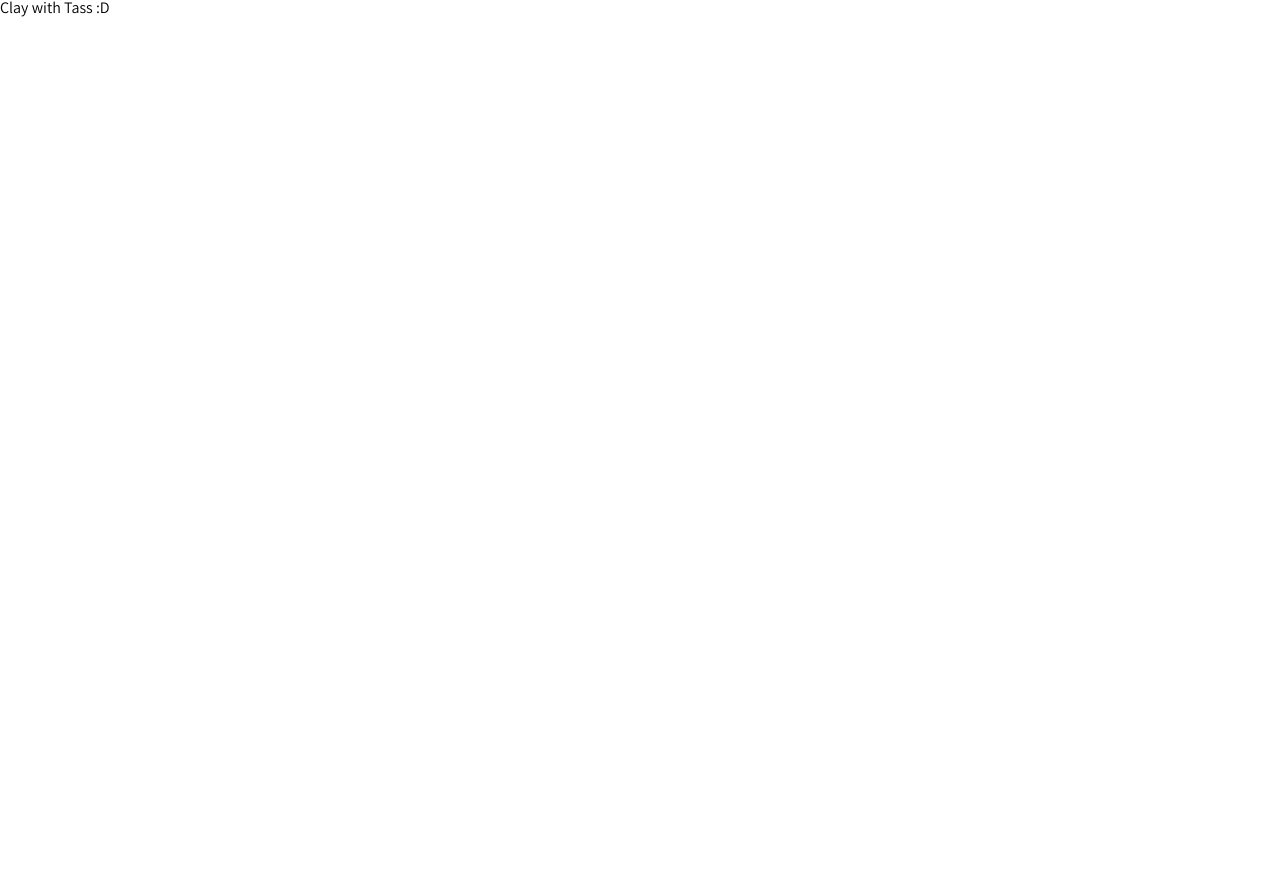
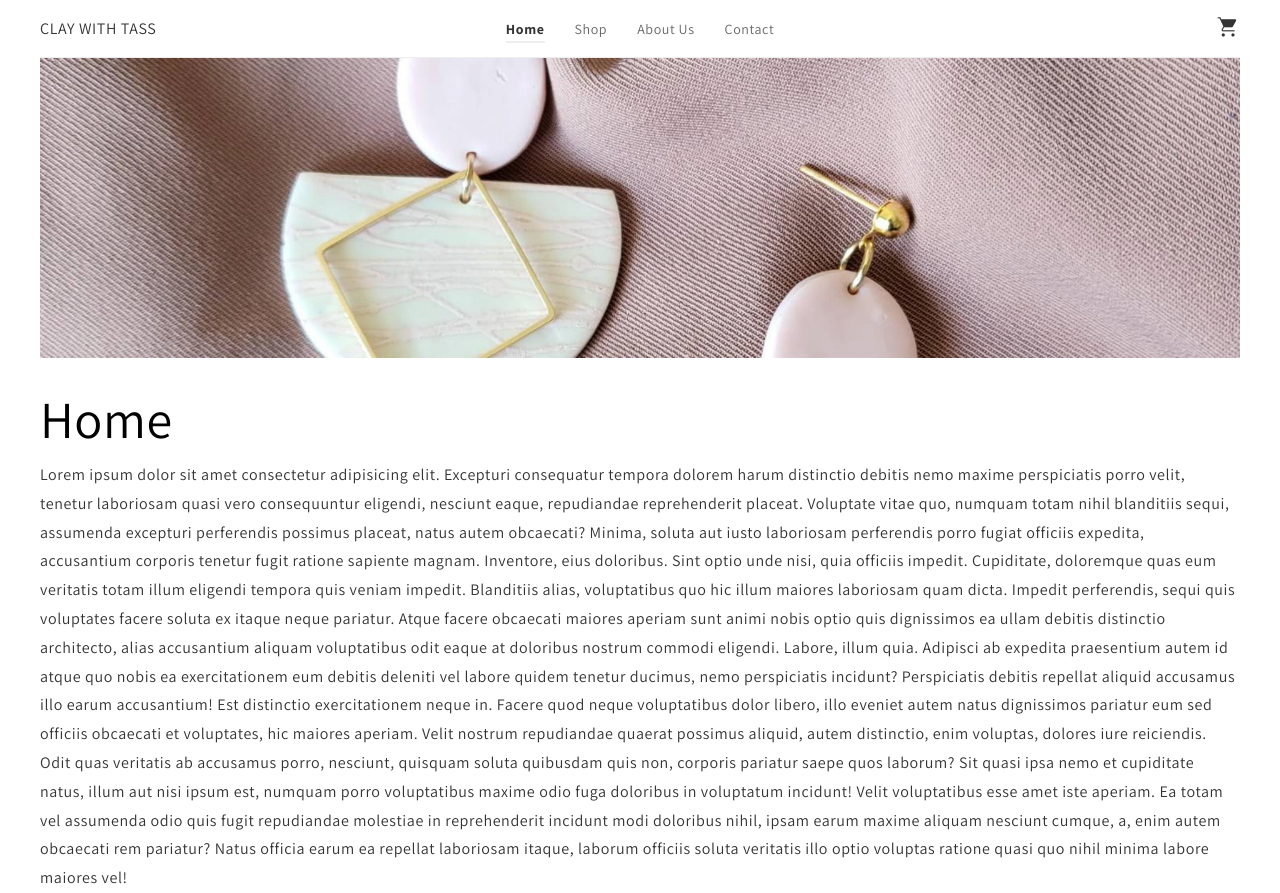
Before and after one commit to ChrisBeddome/animatrium_studio, a Next.js app: page / in a window 1280 px wide. Before the commit the page ends 800 px from the top, so only its background shows below. Built offline with nearby package versions, Linux system fonts and the light colour scheme.

Commit message:
page and header setup

```diff
--- /dev/null
+++ b/components/Header/Header.js
@@ -0,0 +1,36 @@
+import styles from "./Header.module.scss";
+import Link from "next/link";
+import { useRouter } from "next/router";
+
+export default function Header({ pages }) {
+  return (
+    <header className={styles.header}>
+      <div>CLAY WITH TASS</div>
+      <nav className={styles.navigation}>
+        <ul>
+          {pages.map((page) => {
+            return (
+              <li key={page.path} className={getLiStyles(page.path)}>
+                <Link href={page.path}>
+                  <a><span>{page.text}</span></a>
+                </Link>
+              </li>
+            );
+          })}
+        </ul>
+      </nav>
+      <nav className={styles["secondary-navigation"]}>
+        <ul>
+          <li>
+            <span className="material-symbols-outlined">shopping_cart</span>
+          </li>
+        </ul>
+      </nav>
+    </header>
+  );
+}
+
+function getLiStyles(path) {
+  const router = useRouter();
+  return router.pathname === path ? styles["current-page"] : null;
+}
--- /dev/null
+++ b/components/Header/Header.module.scss
@@ -0,0 +1,47 @@
+.header {
+  width: 100%;
+  display: flex;
+  align-items: center;
+  justify-content: space-between;
+  padding: 15px 0;
+  border-bottom: 1px solid #eee;
+  > * {
+    flex: 1;
+  }
+  .navigation {
+    text-align: center;
+    font-size: 14px;
+    ul {
+      li {
+        color: #666;
+        display: inline-block;
+        a {
+          padding: 0 15px;
+          span {
+            border-bottom: 2px solid transparent;
+            transition: border 100ms ease-in-out;
+            padding-bottom: 3px;
+          }
+        }
+        &:hover,
+        &.current-page {
+          color: #333;
+          span {
+            border-color: #EEE;
+          }
+        }
+        &.current-page {
+          font-weight: bold;
+        }
+      }
+    }
+  }
+  .secondary-navigation {
+    text-align: right;
+    ul {
+      li {
+        display: inline;
+      }
+    }
+  }
+}
--- a/components/layouts/Default.js
+++ b/components/layouts/Default.js
@@ -1,3 +1,32 @@
+import styles from "./Default.module.scss";
+import Header from "/components/Header/Header";
+
+const pages = [
+  {
+    path: "/",
+    text: "Home"
+  },
+  {
+    path: "/shop",
+    text: "Shop"
+  },
+  {
+    path: "/about",
+    text: "About Us"
+  },
+  {
+    path: "/contact",
+    text: "Contact"
+  },
+];
+
 export default function Layout({ children }) {
-  return <main>{children}</main>;
+  return (
+    <>
+      <div className={styles["main-container"]}>
+        <Header pages={pages} />
+        <main>{children}</main>
+      </div>
+    </>
+  );
 }
--- a/components/layouts/Default.module.scss
+++ b/components/layouts/Default.module.scss
@@ -0,0 +1,9 @@
+.main-container {
+  width: 100%;
+  max-width: 1200px;
+  margin: auto;
+
+  main {
+    padding-top: 35px;
+  }
+}
--- /dev/null
+++ b/pages/contact.js
@@ -0,0 +1,3 @@
+export default function ContactPage({ }) {
+  return <h1>Contact</h1>
+}
--- a/pages/index.js
+++ b/pages/index.js
@@ -1,3 +1,50 @@
-export default function HomePage({ }) {
-  return <div>Clay with Tass :D</div>
+import Image from "next/image";
+import styles from "./index.module.scss";
+
+export default function HomePage({}) {
+  return (
+    <div className={styles["home-page"]}>
+      <div className={styles.hero}>
+        <Image src="/images/hero.jpg" width="1200" height="300" />
+      </div>
+      <br />
+      <br />
+      <h1>Home</h1>
+      <p>
+        Lorem ipsum dolor sit amet consectetur adipisicing elit. Excepturi
+        consequatur tempora dolorem harum distinctio debitis nemo maxime
+        perspiciatis porro velit, tenetur laboriosam quasi vero consequuntur
+        eligendi, nesciunt eaque, repudiandae reprehenderit placeat. Voluptate
+        vitae quo, numquam totam nihil blanditiis sequi, assumenda excepturi
+        perferendis possimus placeat, natus autem obcaecati? Minima, soluta aut
+        iusto laboriosam perferendis porro fugiat officiis expedita, accusantium
+        corporis tenetur fugit ratione sapiente magnam. Inventore, eius
+        doloribus. Sint optio unde nisi, quia officiis impedit. Cupiditate,
+        doloremque quas eum veritatis totam illum eligendi tempora quis veniam
+        impedit. Blanditiis alias, voluptatibus quo hic illum maiores laboriosam
+        quam dicta. Impedit perferendis, sequi quis voluptates facere soluta ex
+        itaque neque pariatur. Atque facere obcaecati maiores aperiam sunt animi
+        nobis optio quis dignissimos ea ullam debitis distinctio architecto,
+        alias accusantium aliquam voluptatibus odit eaque at doloribus nostrum
+        commodi eligendi. Labore, illum quia. Adipisci ab expedita praesentium
+        autem id atque quo nobis ea exercitationem eum debitis deleniti vel
+        labore quidem tenetur ducimus, nemo perspiciatis incidunt? Perspiciatis
+        debitis repellat aliquid accusamus illo earum accusantium! Est
+        distinctio exercitationem neque in. Facere quod neque voluptatibus dolor
+        libero, illo eveniet autem natus dignissimos pariatur eum sed officiis
+        obcaecati et voluptates, hic maiores aperiam. Velit nostrum repudiandae
+        quaerat possimus aliquid, autem distinctio, enim voluptas, dolores iure
+        reiciendis. Odit quas veritatis ab accusamus porro, nesciunt, quisquam
+        soluta quibusdam quis non, corporis pariatur saepe quos laborum? Sit
+        quasi ipsa nemo et cupiditate natus, illum aut nisi ipsum est, numquam
+        porro voluptatibus maxime odio fuga doloribus in voluptatum incidunt!
+        Velit voluptatibus esse amet iste aperiam. Ea totam vel assumenda odio
+        quis fugit repudiandae molestiae in reprehenderit incidunt modi
+        doloribus nihil, ipsam earum maxime aliquam nesciunt cumque, a, enim
+        autem obcaecati rem pariatur? Natus officia earum ea repellat laboriosam
+        itaque, laborum officiis soluta veritatis illo optio voluptas ratione
+        quasi quo nihil minima labore maiores vel!
+      </p>
+    </div>
+  );
 }
--- a/pages/index.module.scss
+++ b/pages/index.module.scss
@@ -0,0 +1,5 @@
+.home-page {
+  .hero {
+    margin-top: -35px;
+  }
+}
--- /dev/null
+++ b/pages/shop.js
@@ -0,0 +1,3 @@
+export default function ShopPage({ }) {
+  return <h1>Shop</h1>
+}
--- a/styles/global.scss
+++ b/styles/global.scss
@@ -1,19 +1,24 @@
 .material-symbols-outlined {
-  font-variation-settings:
-  'FILL' 1,
-  'wght' 300,
-  'GRAD' 0,
-  'opsz' 48
+  font-variation-settings: "FILL" 1, "wght" 300, "GRAD" 0, "opsz" 48;
 }
 
-body, html {
+body,
+html {
+  color: #333;
   font-family: "Assistant", sans-serif;
+  letter-spacing: 0.6px;
 }
 
 p {
-  line-height: 1.6;
+  line-height: 1.8;
 }
 
 strong {
   font-weight: bold;
 }
+
+h1 {
+  color: black;
+  font-size: 52px;
+  margin-bottom: 16px;
+}
--- a/styles/reset.scss
+++ b/styles/reset.scss
@@ -162,3 +162,8 @@ textarea {
 button {
 	cursor: pointer;
 }
+
+ a, a:hover, a:focus, a:active {
+      text-decoration: none;
+      color: inherit;
+ }
```
Also changed, not shown: pages/about.js (added, +42 -0 lines), pages/about.module.scss (added, +21 -0 lines), public/images/hero.jpg (added), public/images/things.jpg (added).
